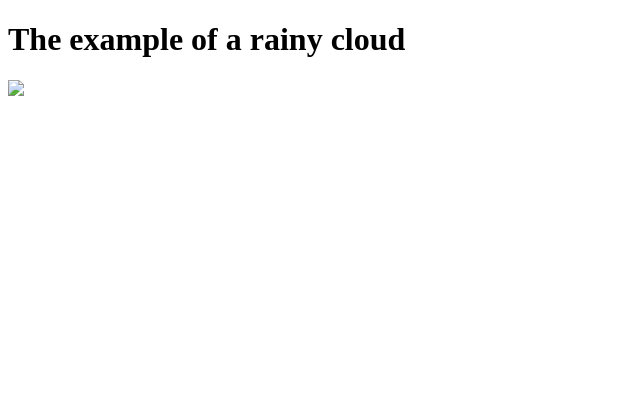
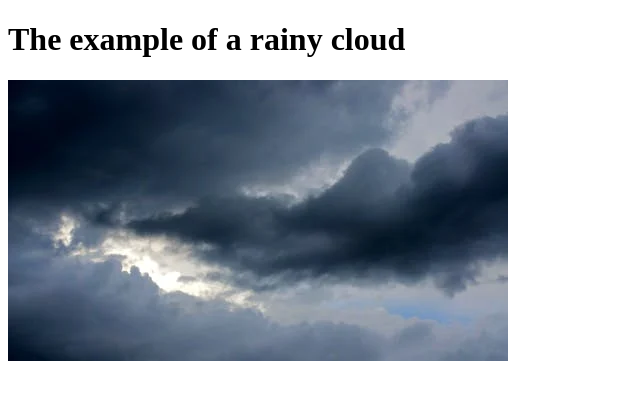
Before and after one commit to ellaRush/clouds-ella, a plain HTML site: page rainy/index.html in a window 1280 px wide. Shown: the whole page, without its empty margins (0-640 px from the left). Drawn offline with Linux system fonts and the light colour scheme.

Commit message:
Update index.html

```diff
--- a/rainy/index.html
+++ b/rainy/index.html
@@ -2,6 +2,6 @@
 <html>
 <body>
   <h1>The example of a rainy cloud</h1>
-  <img src="rainy_cloud.jpg">
+  <img src="rainy cloud.webp">
 </body>
 </html>
```
